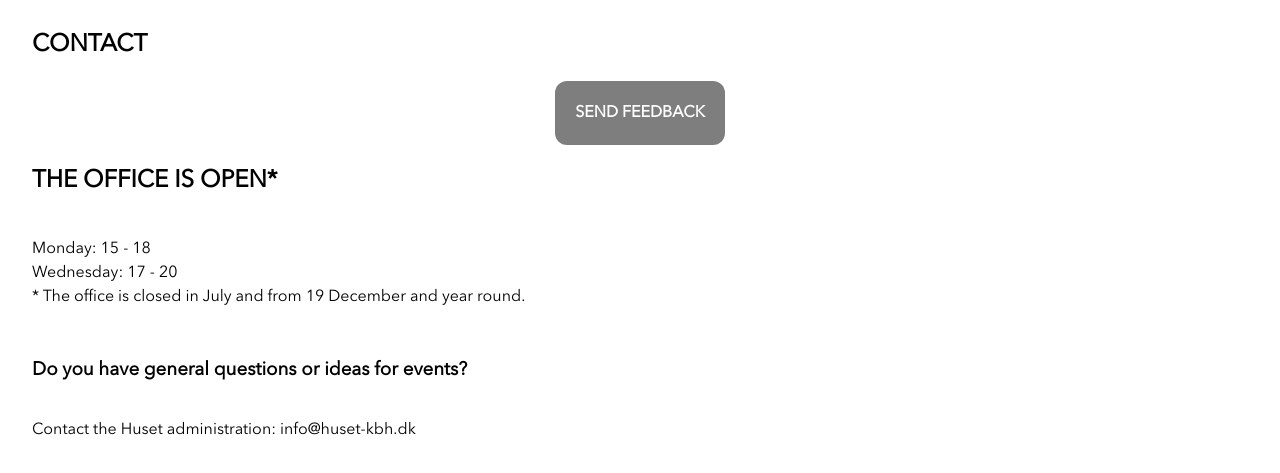
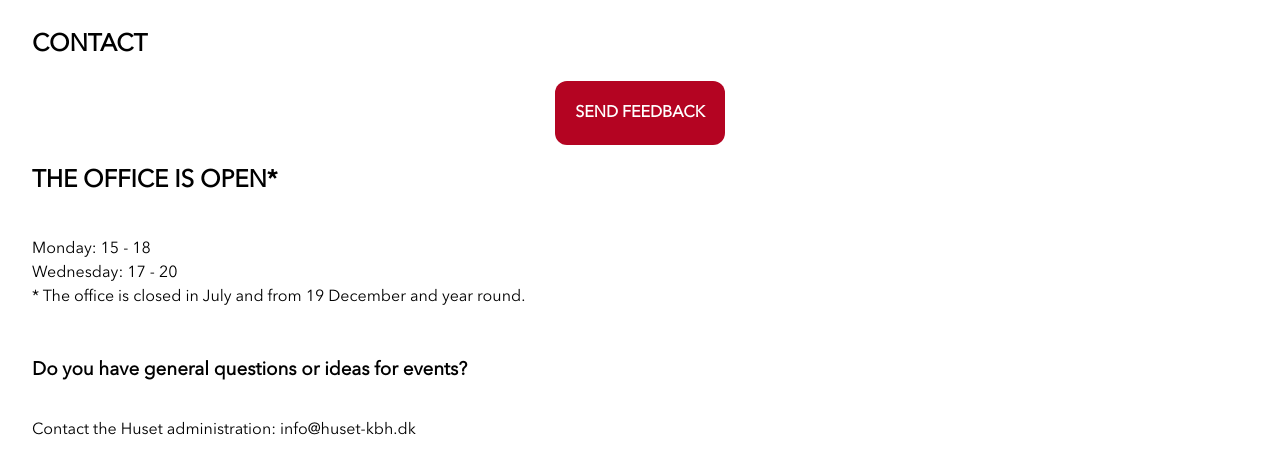
Before and after one commit to aviki/HUSET-web-app, a plain HTML site: page contact.html in a window 1280 px wide. Shown: the part 73-546 px from the top of the page. Drawn offline with Linux system fonts and the light colour scheme.

Commit message:
changed buttons color

```diff
--- a/style.css
+++ b/style.css
@@ -165,7 +165,7 @@ article h2 {
 /*CONTACT PAGE*/
 
 .buttons {
-  background-color: #7e7e7e;
+  background-color: #B40422;
   border: none;
   color: white;
   padding: 20px;
```
